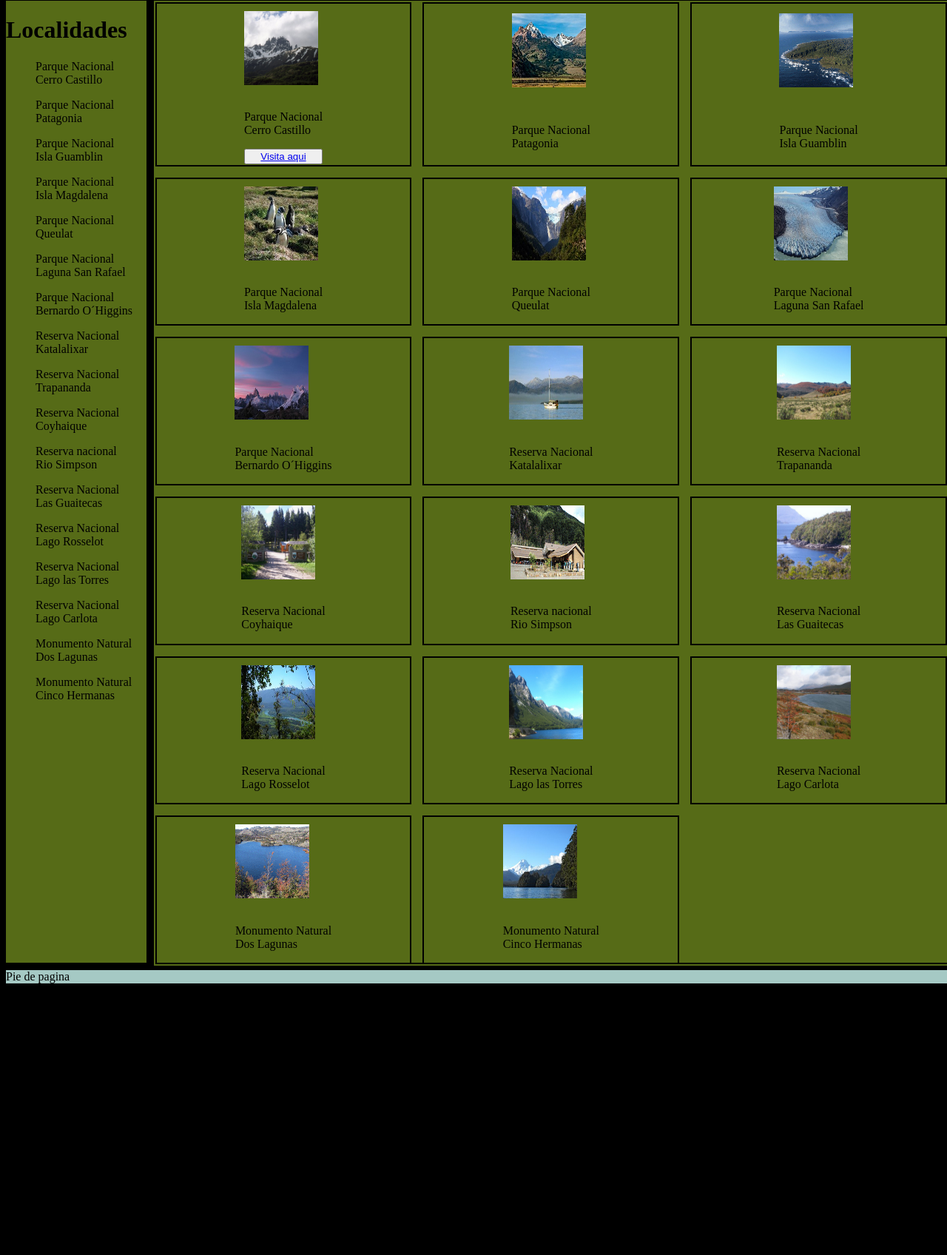
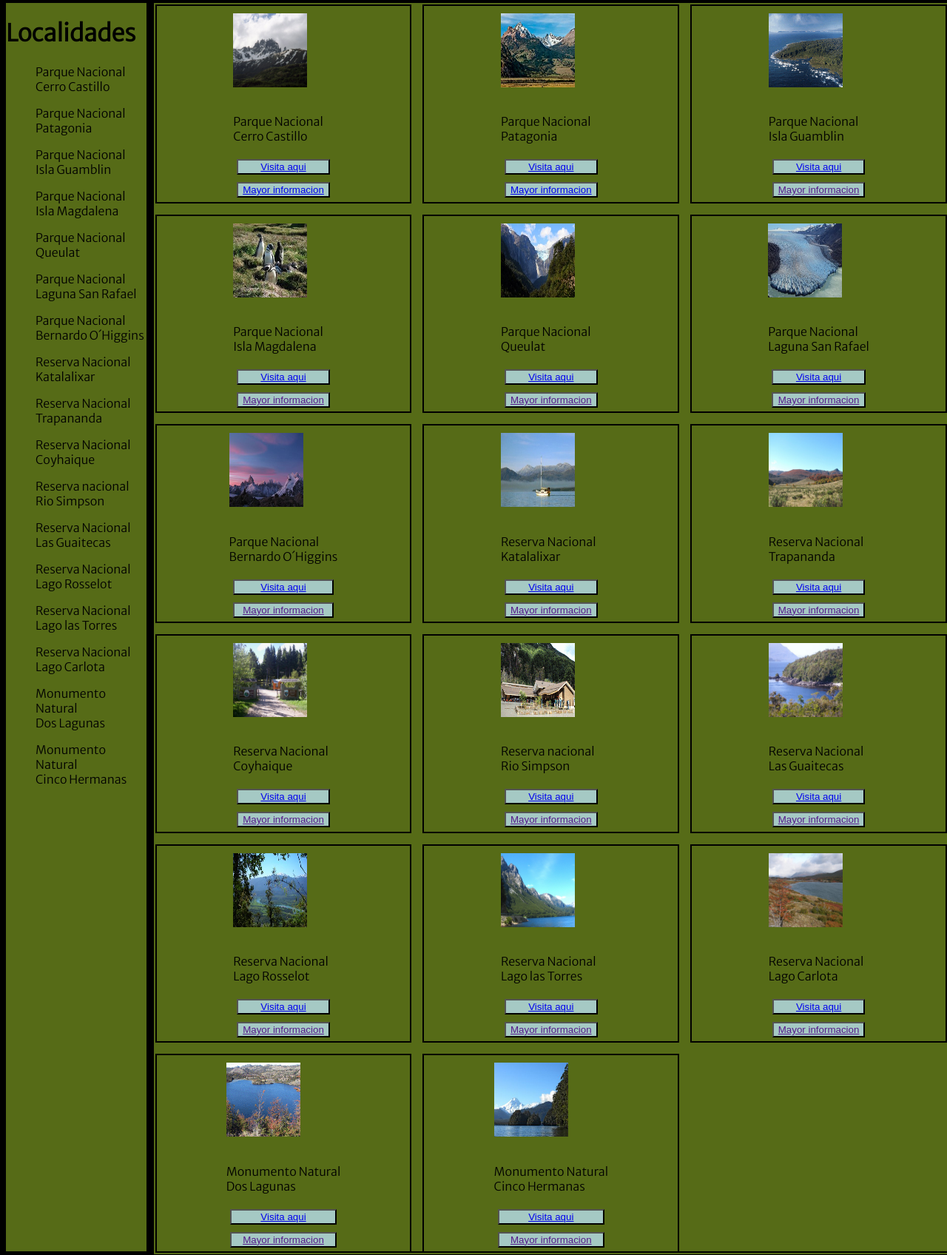
Before and after one commit to Sehoani/grid, a plain HTML site: page index.html in a window 1280 px wide. Shown: the part 211-1907 px from the top of the page at 74% size. Before the commit the page ends 1548 px from the top, so only its background shows below. Drawn offline with Linux system fonts and the light colour scheme.

Commit message:
estructura lista, falta css

```diff
--- a/assets/css/style.css
+++ b/assets/css/style.css
@@ -1,5 +1,6 @@
 body {
     background-color: black;
+    font-family: 'Merriweather Sans', sans-serif;
 }
 
 .grid-container {
@@ -21,7 +22,7 @@ header img {
 header h1 {
     display: grid;
     align-items: center;
-    justify-content: center;
+    justify-content: end;
 }
 
 
@@ -69,7 +70,6 @@ main {
 .gallery1 p {
     justify-content: center;
     align-items: center;
-    s
 }
 
 img {
@@ -80,6 +80,10 @@ img {
     align-items: center;
 }
 
+button {
+    background-color: #a5c9c4;
+    margin: 5px;
+}
 
 footer {
     grid-area: footer;
--- a/index.html
+++ b/index.html
@@ -6,13 +6,15 @@
     <meta http-equiv="X-UA-Compatible" content="IE=edge">
     <meta name="viewport" content="width=device-width, initial-scale=1.0">
     <link rel="stylesheet" href="assets/css/style.css">
+    <link rel="preconnect" href="https://fonts.googleapis.com">
+    <link rel="preconnect" href="https://fonts.gstatic.com" crossorigin>
+    <link href="https://fonts.googleapis.com/css2?family=Merriweather+Sans:wght@300&display=swap" rel="stylesheet">
     <title>Grid</title>
 </head>
 
 <body>
     <div class="grid-container">
         <header>
-
             <img src="assets/img/logo.png" alt="Logo reserva de vida">
             <h1>Reservas de vida</h1>
         </header>
@@ -23,7 +25,6 @@
             <ul>Parque Nacional<br> Patagonia</ul>
             <ul>Parque Nacional <br>Isla Guamblin</ul>
             <ul>Parque Nacional<br> Isla Magdalena</ul>
-
             <ul>Parque Nacional<br> Queulat</ul>
             <ul>Parque Nacional <br>Laguna San Rafael</ul>
             <ul>Parque Nacional<br> Bernardo O´Higgins</ul>
@@ -35,7 +36,6 @@
             <ul>Reserva Nacional <br>Lago Rosselot</ul>
             <ul>Reserva Nacional <br>Lago las Torres</ul>
             <ul>Reserva Nacional <br>Lago Carlota</ul>
-
             <ul>Monumento Natural<br> Dos Lagunas</ul>
             <ul>Monumento Natural <br>Cinco Hermanas</ul>
         </menu>
@@ -48,84 +48,144 @@
                     <br>
                     <p>Parque Nacional <br>
                         Cerro Castillo</p>
-                    <button><a href="https://goo.gl/maps/AS7dVP9RC9S2WrYf7" target="_blank"> Visita aqui </a></button>
+                    <button><a href="https://goo.gl/maps/AS7dVP9RC9S2WrYf7" target="_blank"> Visita aqui
+                        </a></button>
+                    <button><a href="https://www.conaf.cl/parques/parque-nacional-cerro-castillo/" target="_blank">
+                            Mayor informacion </a></button>
                 </div>
+
+
                 <div class="gallery1">
                     <img src="assets/img/Parque Nacional Patagonia.jpg" alt="Imagen Parque Nacional Patagonia">
                     <br>
                     <p>Parque Nacional <br>
                         Patagonia</p>
+                    <button><a href="https://goo.gl/maps/6CpMeuW5ss1SoDAd7" target="_blank"> Visita aqui </a></button>
+                    <button><a href="https://www.conaf.cl/parques/parque-nacional-patagonia/" target="_blank"> Mayor
+                            informacion </a></button>
                 </div>
+
                 <div class="gallery1">
                     <img src="assets/img/Parque Nacional Isla Guamblin.jpg" alt="Imagen Parque Nacional Isla Guamblin">
                     <br>
                     <p>Parque Nacional <br>
                         Isla Guamblin</p>
+                    <button><a href="https://goo.gl/maps/rjJvVVmhHMe2Z1wQ7" target="_blank"> Visita aqui </a></button>
+                    <button><a href="" target="_blank"> Mayor
+                        informacion </a></button>
                 </div>
+
                 <div class="gallery1">
                     <img src="assets/img/Parque Nacional Isla Magdalena.jpg"
                         alt="Imagen Parque Nacional Isla Magdalena">
                     <br>
                     <p>Parque Nacional <br>
                         Isla Magdalena</p>
+                    <button><a href="https://goo.gl/maps/nm4zumvjV8nhM48LA" target="_blank"> Visita aqui </a></button>
+                    <button><a href="" target="_blank"> Mayor
+                        informacion </a></button>
                 </div>
+
                 <div class="gallery1">
                     <img src="assets/img/Parque Nacional Queulat.jpg" alt="Imagen Parque Nacional Queulat">
                     <br>
                     <p>Parque Nacional <br>
                         Queulat</p>
+                    <button><a href="https://goo.gl/maps/FGc2JP64jd5nYxCk8" target="_blank"> Visita aqui </a></button>
+                    <button><a href="" target="_blank"> Mayor
+                        informacion </a></button>
                 </div>
+
+
                 <div class="gallery1">
                     <img src="assets/img/Parque Nacional Laguna San Rafael.jpg"
                         alt="Imagen Parque Nacional Laguna San Rafael">
                     <br>
                     <p>Parque Nacional <br>
                         Laguna San Rafael</p>
+                    <button><a href="https://goo.gl/maps/5WxGeRa59uBY9L149" target="_blank"> Visita aqui </a></button>
+                    <button><a href="" target="_blank"> Mayor
+                        informacion </a></button>
                 </div>
+
+
                 <div class="gallery1">
                     <img src="assets/img/Parque Nacional Bernardo O’Higgins.jpg"
                         alt="Imagen Parque Nacional Bernardo O´Higgins">
                     <br>
                     <p>Parque Nacional <br>
                         Bernardo O´Higgins</p>
+                    <button><a href="https://goo.gl/maps/CSSHbt5yzS7D35UJ7" target="_blank"> Visita aqui </a></button>
+                    <button><a href="" target="_blank"> Mayor
+                        informacion </a></button>
                 </div>
+
+
                 <div class="gallery1">
                     <img src="assets/img/Reserva Nacional Katalalixar.jpg" alt="ImagenReserva Nacional Katalalixar">
                     <br>
                     <p>Reserva Nacional<br>
                         Katalalixar</p>
+                    <button><a href="https://goo.gl/maps/p3kRdeUoXzWtVSWm9" target="_blank"> Visita aqui </a></button>
+                    <button><a href="" target="_blank"> Mayor
+                        informacion </a></button>
                 </div>
+
+
                 <div class="gallery1">
                     <img src="assets/img/Reserva Nacional Trapananda.jpg" alt="Imagen Reserva Nacional Trapananda">
                     <br>
                     <p>Reserva Nacional <br>
                         Trapananda</p>
+                    <button><a href="https://goo.gl/maps/RFFuYFP6vPAvGXn48" target="_blank"> Visita aqui </a></button>
+                    <button><a href="" target="_blank"> Mayor
+                        informacion </a></button>
                 </div>
+
+
                 <div class="gallery1">
                     <img src="assets/img/Reserva Nacional Coyhaique.jpg" alt="Imagen Reserva Nacional Coyhaique">
                     <br>
                     <p>Reserva Nacional<br>
                         Coyhaique</p>
+                    <button><a href="https://goo.gl/maps/bQHpESi3Te5RLKzg6" target="_blank"> Visita aqui </a></button>
+                    <button><a href="" target="_blank"> Mayor
+                        informacion </a></button>
                 </div>
+
+
                 <div class="gallery1">
                     <img src="assets/img/Reserva Nacional Río Simpson.jpg" alt="Imagen Reserva nacional Rio Simpson">
                     <br>
                     <p>Reserva nacional <br>
                         Rio Simpson</p>
+                    <button><a href="https://goo.gl/maps/vkrQ8uUWmnUz9msAA" target="_blank"> Visita aqui </a></button>
+                    <button><a href="" target="_blank"> Mayor
+                        informacion </a></button>
                 </div>
+
+
                 <div class="gallery1">
                     <img src="assets/img/Reserva Nacional Las Guaitecas.jpg"
                         alt="Imagen Reserva Nacional Las Guaitecas">
                     <br>
                     <p>Reserva Nacional <br>
                         Las Guaitecas</p>
+                    <button><a href="https://goo.gl/maps/nN8aPf2hWTzmBmpz9" target="_blank"> Visita aqui </a></button>
+                    <button><a href="" target="_blank"> Mayor
+                        informacion </a></button>
                 </div>
+
+
                 <div class="gallery1">
                     <img src="assets/img/Reserva Nacional Lago Rosselot.jpg"
                         alt="Imagen Reserva Nacional Lago Rosselot">
                     <br>
                     <p>Reserva Nacional <br>
                         Lago Rosselot</p>
+                    <button><a href="https://goo.gl/maps/pYXLxsKVcymraovL9" target="_blank"> Visita aqui </a></button>
+                    <button><a href="" target="_blank"> Mayor
+                        informacion </a></button>
                 </div>
 
                 <div class="gallery1">
@@ -134,25 +194,44 @@
                     <br>
                     <p>Reserva Nacional <br>
                         Lago las Torres</p>
+                    <button><a href="https://goo.gl/maps/QSHHbc2YWtCpkf5PA" target="_blank"> Visita aqui </a></button>
+                    <button><a href="" target="_blank"> Mayor
+                        informacion </a></button>
                 </div>
+
+
+
                 <div class="gallery1">
                     <img src="assets/img/Reserva Nacional Lago Carlota.jpg" alt="Imagen Reserva Nacional Lago Carlota">
                     <br>
                     <p>Reserva Nacional <br>
                         Lago Carlota</p>
+                    <button><a href="https://goo.gl/maps/4tMuFGbsChqoLgVBA" target="_blank"> Visita aqui </a></button>
+                    <button><a href="" target="_blank"> Mayor
+                        informacion </a></button>
                 </div>
+
+
                 <div class="gallery1">
                     <img src="assets/img/Monumento Natural Dos Lagunas.jpg" alt="Imagen Monumento Natural Dos Lagunas">
                     <br>
                     <p>Monumento Natural <br>
                         Dos Lagunas</p>
+                    <button><a href="https://goo.gl/maps/A7gFvtXhFW1L4nyf7" target="_blank"> Visita aqui </a></button>
+                    <button><a href="" target="_blank"> Mayor
+                        informacion </a></button>
                 </div>
+
+
                 <div class="gallery1">
                     <img src="assets/img/Monumento Natural Cinco Hermanas.jpg"
                         alt="Imagen Monumento Natural Cinco Hermanas">
                     <br>
                     <p>Monumento Natural <br>
                         Cinco Hermanas</p>
+                    <button><a href="https://goo.gl/maps/QPrzuLppCtnhghqBA" target="_blank"> Visita aqui </a></button>
+                    <button><a href="" target="_blank"> Mayor
+                        informacion </a></button>
                 </div>
 
 
```
